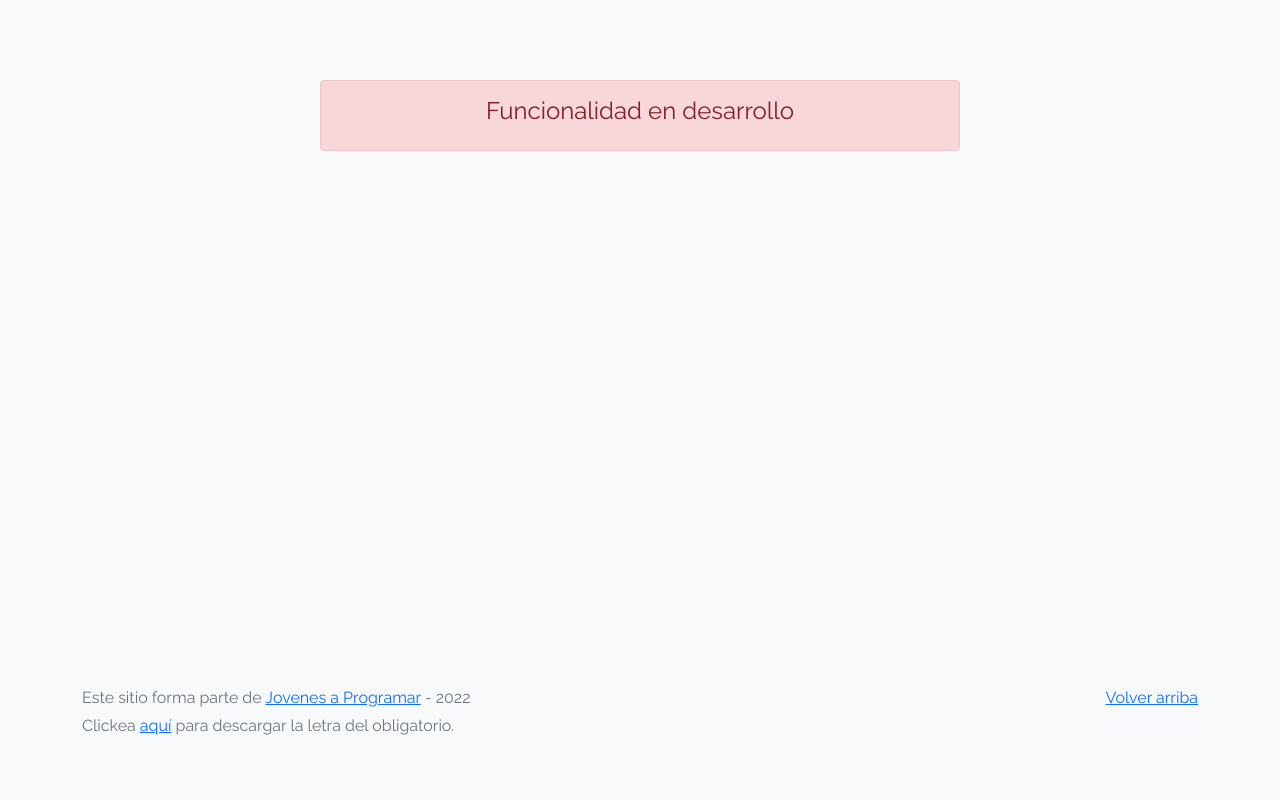
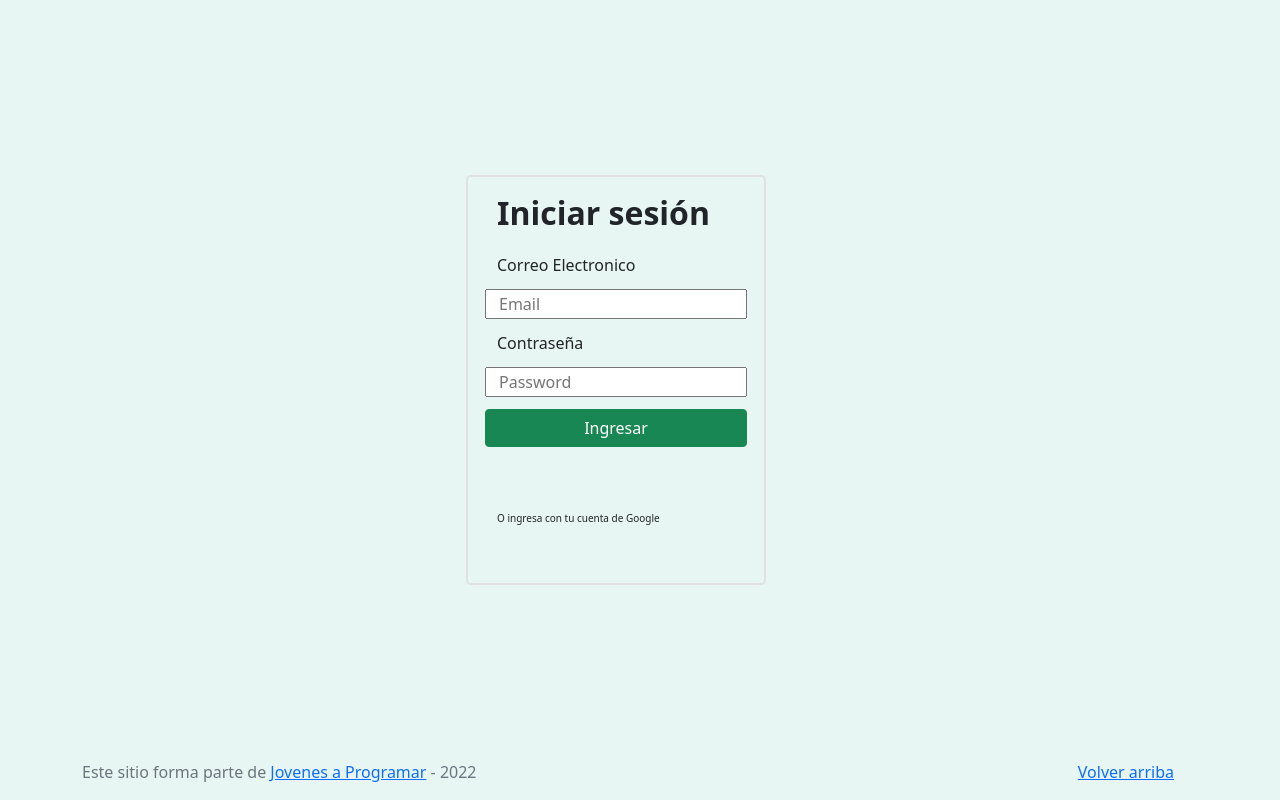
Before and after one commit to facundoiturrarte/facundoiturrarte.github.io, a plain HTML site: page login.html in a window 1280 px wide. Drawn offline with Linux system fonts and the light colour scheme.

Commit message:
Entrega proyecto 1

```diff
--- /dev/null
+++ b/css/styles-login.css
@@ -0,0 +1,34 @@
+body {
+  background-color: #E7F6F2;
+  margin: 0;
+  padding: 0;
+  width: 100%;
+  height: 100vh;
+  position: relative;
+}
+
+main {
+  flex: 1;
+}
+
+.form-login {
+  border: 2px solid #e1e1e1;
+  border-radius: 5px;
+  padding: 17px;
+  width: 300px;
+  gap: 12px;
+}
+
+.google-text {
+  font-size: 10px;
+}
+
+.info {
+  color: red;
+}
+
+@media (max-width: 400px) {
+  .form-login {
+    width: 90%;
+  }
+}
--- a/js/login.js
+++ b/js/login.js
@@ -0,0 +1,17 @@
+let email = document.getElementById("email");
+let password = document.getElementById("password");
+let form = document.getElementById("Ingresar");
+let info = document.getElementById("info");
+
+function login() {
+    if (email.value.length == 0 || password.value.length >= 8) {
+        console.log('hiiiiw')
+        window.location.href = "index.html";
+    } else {
+        info.innerHTML = "La contrasena debe contener mas de 8 caracteres"
+    }
+}
+
+function loginGoogle() {
+    window.location.href = "index.html";
+}
--- a/login.html
+++ b/login.html
@@ -5,24 +5,28 @@
   <meta http-equiv="Content-Type" content="text/html; charset=UTF-8">
   <meta name="viewport" content="width=device-width, initial-scale=1, shrink-to-fit=no">
   <title>eMercado - Todo lo que busques está aquí</title>
-
   <link href="https://fonts.googleapis.com/css?family=Raleway:300,300i,400,400i,700,700i,900,900i" rel="stylesheet">
   <link href="css/bootstrap.min.css" rel="stylesheet">
-  <link href="css/styles.css" rel="stylesheet">
-  <style>
-    body {
-      background-color: rgb(248, 249, 250);
-    }
-  </style>
+  <link href="css/styles-login.css" rel="stylesheet">
 </head>
 
-<body>
-  <main class="mt-5">
-    <div class="container">
-      <div class="alert alert-danger text-center" role="alert">
-        <h4 class="alert-heading">Funcionalidad en desarrollo</h4>
+<body class="row flex-column justify-content-between align-items-stretch">
+  <main class="login row justify-content-center align-items-center">
+    <form class="form-login row" id="Ingresar" method="get">
+      <h2><b>Iniciar sesión</b></h2>
+      <label for="email">Correo Electronico</label>
+      <input type="email" id="email" name="email" value="" placeholder="Email">
+      <label for="password">Contraseña</label>
+      <input type="password" id="password" name="password" value="" placeholder="Password">
+      <button id="inicio" class="btn btn-success" type="button" onclick="login()">Ingresar</button>
+      <p class="info" id="info"></p>
+
+      <p class="google-text mt-4">O ingresa con tu cuenta de Google</p>
+      <div id="g_id_onload" data-client_id="684519560000-8mbemejjoqvof7pjd72fv14qrv6q5t6d.apps.googleusercontent.com"
+        data-callback="loginGoogle">
       </div>
-    </div>
+      <div class="g_id_signin" data-type="standard"></div>
+    </form>
   </main>
   <footer class="text-muted">
     <div class="container">
@@ -31,10 +35,10 @@
       </p>
       <p>Este sitio forma parte de <a href="https://jovenesaprogramar.edu.uy/" target="_blank">Jovenes a Programar</a> -
         2022</p>
-      <p>Clickea <a target="_blank" href="Letra.pdf">aquí</a> para descargar la letra del obligatorio.</p>
     </div>
   </footer>
   <script src="js/login.js"></script>
+  <script src="https://accounts.google.com/gsi/client" async defer></script>
 </body>
 
 </html>
```
Also changed, not shown: js/products.js (+28 -0 lines), products.html (+5 -5 lines), css/styles.css (line endings or trailing spaces).
